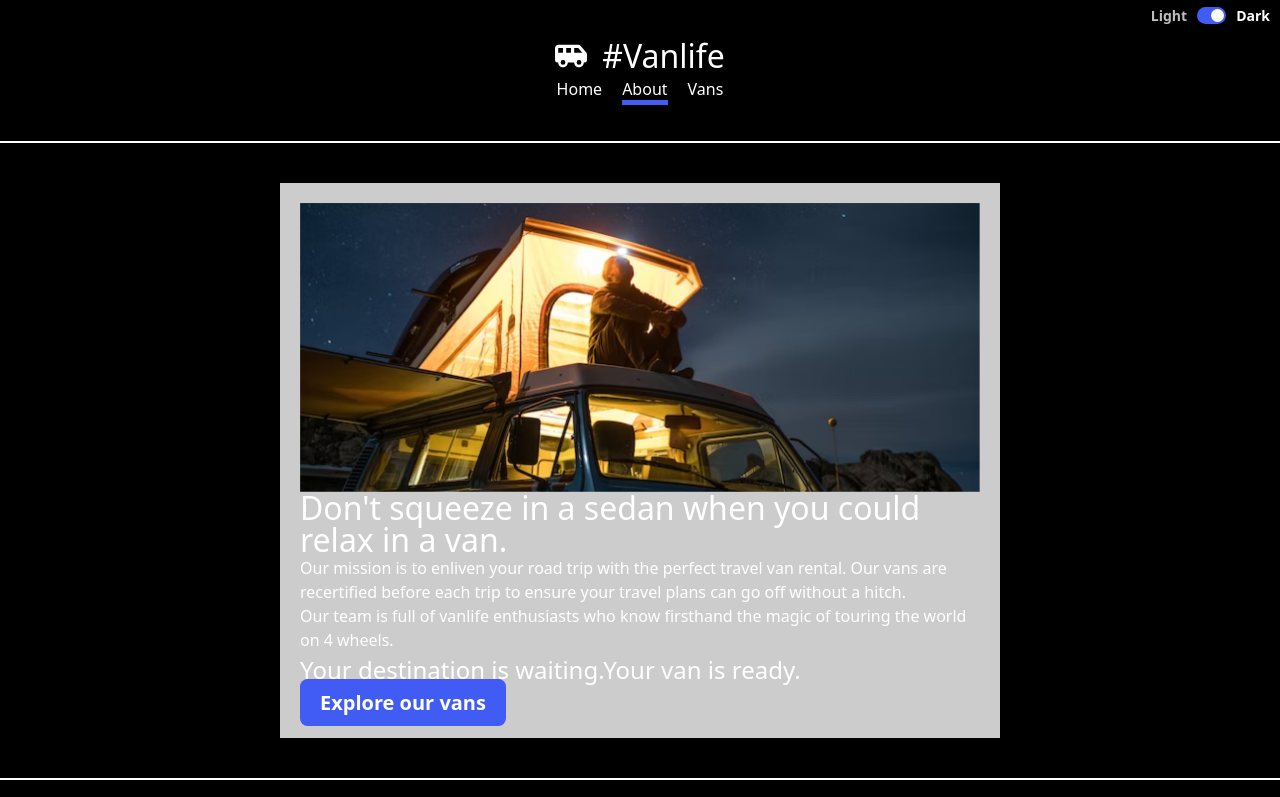
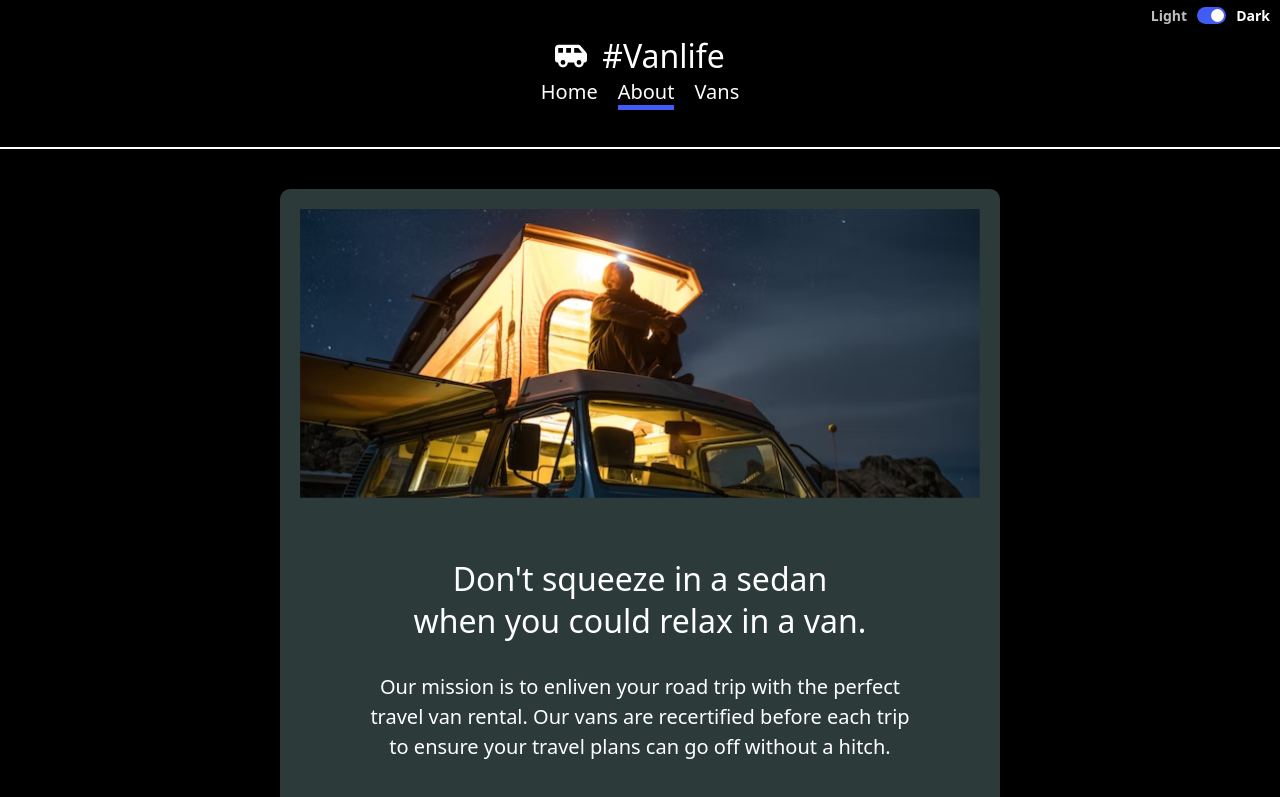
Before and after one commit to chrisnajman/vanlife, a React (Vite) app: page /vanlife/about in a window 1280 px wide. Shown: the top 797 px of the page. Built offline with nearby package versions, Linux system fonts and the light colour scheme; what miragejs would draw is missing.

Commit message:
CSS styling

```diff
--- a/src/index.css
+++ b/src/index.css
@@ -10,13 +10,17 @@
 
   --bg: black;
   --fg: white;
+  --content-bg: rgb(44, 58, 58);
   background-color: var(--bg);
   color: var(--fg);
+  --shadow: 3px 3px 5px 0px rgba(0, 0, 0, 0.33);
+  --btn-blue: #405cf5;
 }
 
 .lightmode {
   --bg: white;
   --fg: black;
+  --content-bg: #f5f5f5;
   background-color: var(--bg);
   color: var(--fg);
 }
@@ -30,13 +34,17 @@ body {
 
 :focus-visible {
   outline: 0.2rem solid orange;
-  outline-offset: 1rem;
+  outline-offset: 0.2rem;
 }
 
 h1,
 h2,
 h3 {
   font-weight: normal;
+}
+p,
+ul {
+  font-size: clamp(1.6rem, 1.4783rem + 0.6957vw, 2rem);
 }
 
 h1,
@@ -67,10 +75,6 @@ button {
       opacity: 0.8;
     }
   }
-
-  /* &:hover {
-    opacity: 0.8;
-  } */
 }
 
 img {
@@ -91,7 +95,7 @@ img {
   & button {
     font-size: clamp(1.4rem, 1.3391rem + 0.3478vw, 1.6rem);
     font-family: inherit;
-    background: #405cf5;
+    background: var(--btn-blue);
     color: white;
     width: 2.5rem;
     height: 1.3rem;
@@ -204,29 +208,22 @@ img {
     border-style: solid;
     border-color: transparent;
     &.active {
-      border-color: #405cf5;
+      border-color: var(--btn-blue);
     }
   }
 }
 
-.van-list {
-  list-style: none;
-  padding: 0;
-  display: grid;
-  grid-template-columns: repeat(auto-fit, minmax(320px, 1fr));
-  grid-gap: 2rem;
-}
-
 /** Pages **/
-
 .link-button {
-  background-color: #405cf5;
+  background-color: var(--btn-blue);
   color: white;
   font-weight: 600;
   font-size: clamp(1.4rem, 1.2174rem + 1.0435vw, 2rem);
   padding: 1rem 2rem;
   border-radius: 0.75rem;
   text-decoration: none;
+  display: block;
+  width: fit-content;
 
   @media (hover: hover) {
     &:hover {
@@ -239,9 +236,14 @@ img {
   --_content-space-outside: 2rem;
 
   width: min(var(--_content-max-width), 100% - var(--_content-space-outside) * 2);
+  display: flex;
+  flex-direction: column;
+  gap: 3rem;
   margin-inline: auto;
   padding: 2rem;
-  background-color: #ccc;
+  background-color: var(--content-bg);
+  border-radius: 1rem;
+  box-shadow: var(--shadow);
 }
 .home-container {
   display: grid;
@@ -261,14 +263,87 @@ img {
   & h1 {
     line-height: 1.3;
   }
+}
+
+.about-page-content {
+  display: grid;
+  gap: 3rem;
+  padding-block: 3rem;
+  & h1,
+  & h2,
+  & p {
+    text-align: center;
+    text-wrap: balance;
+  }
+
+  & h1 {
+    line-height: 1.3;
+  }
 
   & p {
     font-size: clamp(1.6rem, 1.4783rem + 0.6957vw, 2rem);
   }
+
+  & .link-button {
+    width: fit-content;
+    margin-inline: auto;
+  }
+}
+
+/* Vans, VansDetail shared */
+.van-footer {
+  list-style: none;
+  padding-inline-start: 0;
+}
+.van-type {
+  text-transform: uppercase;
+}
+
+.van-image {
+  border-radius: 1rem;
+  border: 0.5rem solid white;
+}
+
+/* Vans */
+.vans-container {
+  background-color: transparent;
+  padding-inline: 0;
+  box-shadow: none;
+
+  & .van-list {
+    list-style: none;
+    padding: 0;
+    display: grid;
+    grid-template-columns: repeat(auto-fit, minmax(32rem, 1fr));
+    grid-gap: 2rem;
+
+    & li {
+      a {
+        display: flex;
+        flex-direction: column;
+        gap: 2rem;
+        padding: 2rem 2.5rem;
+        box-shadow: var(--shadow);
+      }
+
+      & p {
+        text-transform: uppercase;
+      }
+
+      & svg {
+        margin-inline-start: auto;
+        font-size: 3rem;
+      }
+    }
+  }
+}
+
+/* Vans Detail */
+.van-detail-container {
+  padding-block-end: 5rem;
 }
 
 /** Other **/
-
 .back-link {
   &::before {
     content: "\27F5 ";
--- a/src/pages/About.jsx
+++ b/src/pages/About.jsx
@@ -20,8 +20,7 @@ function About() {
           Our team is full of vanlife enthusiasts who know firsthand the magic
           of touring the world on 4 wheels.
         </p>
-      </div>
-      <div className="about-page-cta">
+
         <h2>
           <span>Your destination is waiting.</span>
           <span>Your van is ready.</span>
--- a/src/pages/VanDetails.jsx
+++ b/src/pages/VanDetails.jsx
@@ -23,9 +23,10 @@ function VanDetails() {
   return (
     <div className="van-detail-container  content-container">
       <Link
-        className="back-link"
+        className="back-link link-button"
         to={`${UrlRoot}vans`}
       >
+        {" "}
         Back to Vans list
       </Link>
       {van ? (
@@ -37,6 +38,7 @@ function VanDetails() {
               type="image/webp"
             />
             <img
+              className="van-image"
               src={van.imageUrlPng}
               alt={`The ${van.name} van`}
               loading="lazy"
@@ -46,9 +48,11 @@ function VanDetails() {
           </picture>
           <p>{van.description}</p>
 
-          <ul>
+          <ul className="van-footer">
             <li>Price: £{van.price}/day</li>
-            <li>Type: {van.type}</li>
+            <li>
+              Type: <span className="van-type">{van.type}</span>
+            </li>
           </ul>
         </>
       ) : (
--- a/src/pages/Vans.jsx
+++ b/src/pages/Vans.jsx
@@ -1,6 +1,7 @@
 import { useState, useEffect } from "react"
 import { UrlRoot } from "../components/UrlRoot"
 import { Link } from "react-router-dom"
+import { FaCircleArrowRight } from "react-icons/fa6"
 
 function Vans() {
   const [vans, setVans] = useState([])
@@ -22,6 +23,7 @@ function Vans() {
     return (
       <li key={van.id}>
         <Link
+          className="link-button"
           to={`${UrlRoot}vans/${van.id}`}
           aria-label={`View details for ${van.name},
                              priced at £${van.price} per day`}
@@ -33,6 +35,7 @@ function Vans() {
               type="image/webp"
             />
             <img
+              className="van-image"
               src={van.imageUrlPng}
               alt={`The ${van.name} van`}
               loading="lazy"
@@ -41,10 +44,13 @@ function Vans() {
             />
           </picture>
 
-          <ul>
+          <ul className="van-footer">
             <li>Price: £{van.price}/day</li>
-            <li>Type: {van.type}</li>
+            <li>
+              Type: <span className="van-type">{van.type}</span>
+            </li>
           </ul>
+          <FaCircleArrowRight aria-hidden="true" />
         </Link>
       </li>
     )
```
